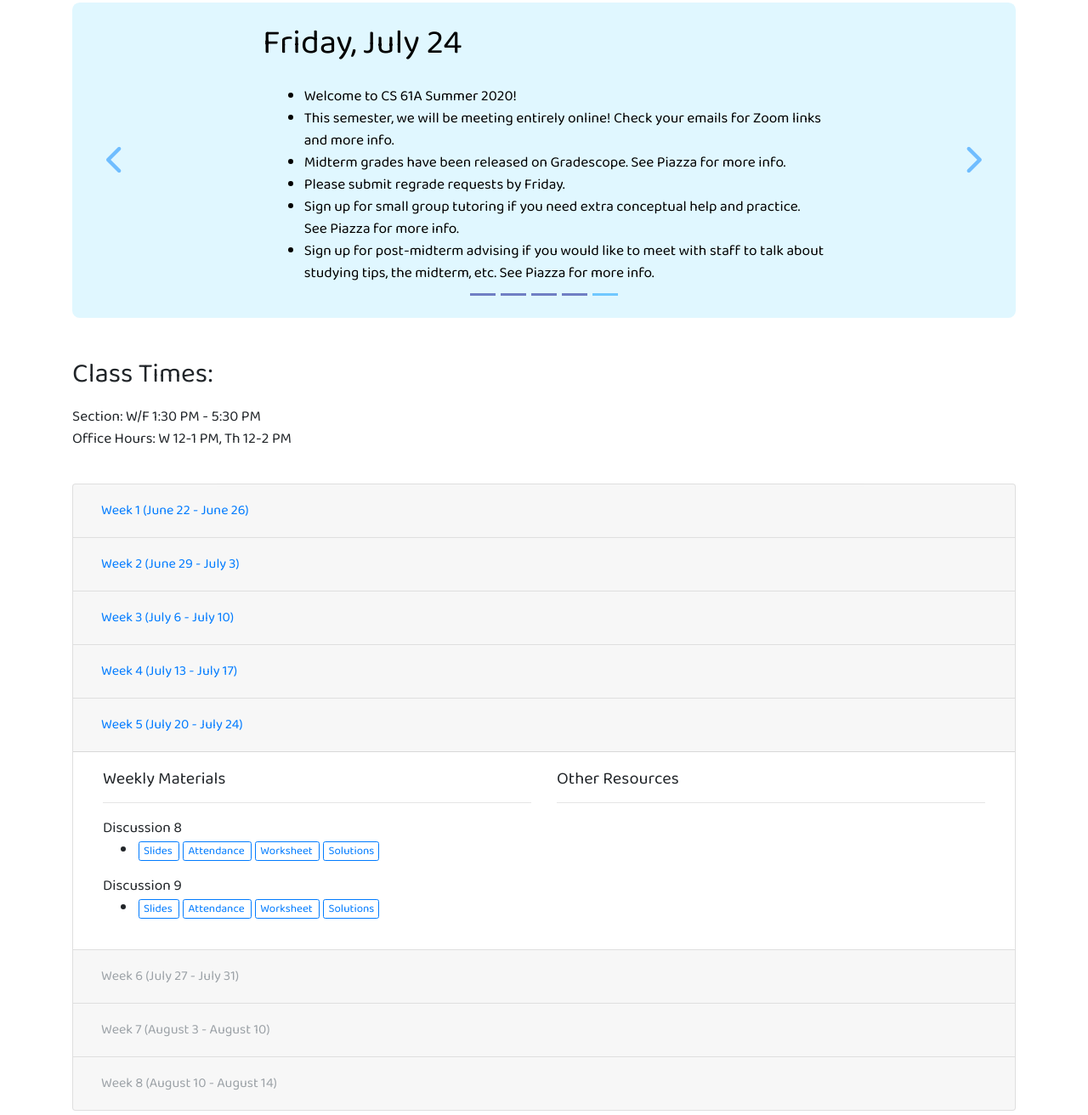
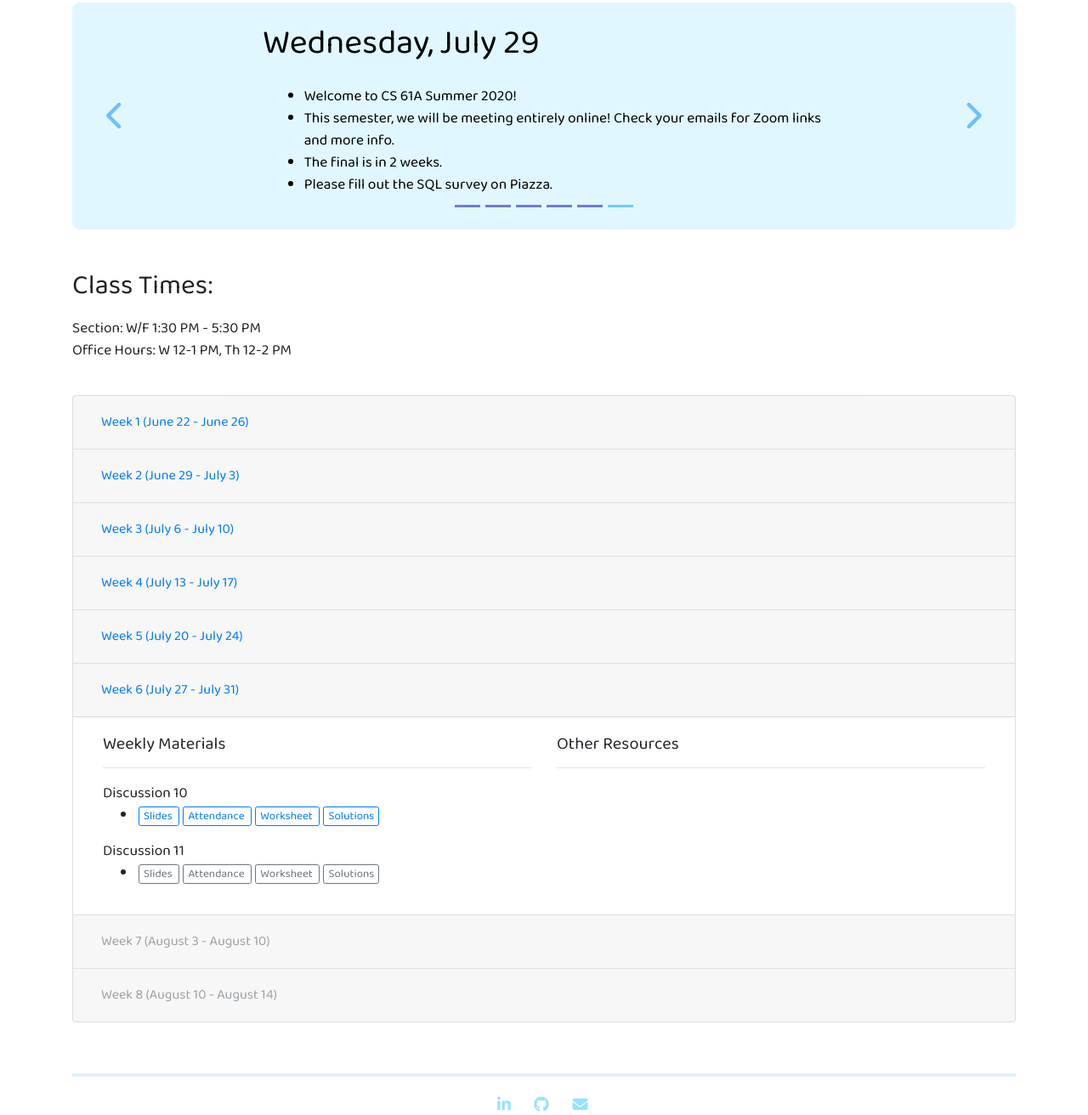
Before and after one commit to jemmy-z/cs61a-v3, a plain HTML site: page index.html in a window 1280 px wide. Shown: the part 115-1427 px from the top of the page at 85% size. Drawn offline with nearby package versions, Linux system fonts and the light colour scheme.

Commit message:
added discussion 10 materials

```diff
--- a/announcements/week6.xml
+++ b/announcements/week6.xml
@@ -1,6 +1,7 @@
 <announcement>
-    <date>Monday, July 27</date>
+    <date>Wednesday, July 29</date>
     <info>Welcome to CS 61A {% SEMESTER %}!</info>
     <info>This semester, we will be meeting entirely online! Check your emails for Zoom links and more info.</info>
-    <info>You can find out more about me &lt;a href="about.html"&gt;here&lt;/a&gt;.</info>
+    <info>The final is in 2 weeks.</info>
+    <info>Please fill out the SQL survey on Piazza.</info>
 </announcement>
--- a/index.html
+++ b/index.html
@@ -160,7 +160,7 @@
           </li>
          </ul>
         </div>
-        <div class="carousel-item p-4 active" id="announcement-4">
+        <div class="carousel-item p-4" id="announcement-4">
          <h1>
           Friday, July 24
          </h1>
@@ -185,6 +185,25 @@
           </li>
          </ul>
         </div>
+        <div class="carousel-item p-4 active" id="announcement-5">
+         <h1>
+          Wednesday, July 29
+         </h1>
+         <ul class="announcement-list">
+          <li class="announcement-item">
+           Welcome to CS 61A Summer 2020!
+          </li>
+          <li class="announcement-item">
+           This semester, we will be meeting entirely online! Check your emails for Zoom links and more info.
+          </li>
+          <li class="announcement-item">
+           The final is in 2 weeks.
+          </li>
+          <li class="announcement-item">
+           Please fill out the SQL survey on Piazza.
+          </li>
+         </ul>
+        </div>
        </div>
       </div>
       <div class="col-2">
@@ -206,7 +225,9 @@
       </li>
       <li data-slide-to="3" data-target="#Announcements">
       </li>
-      <li class="active" data-slide-to="4" data-target="#Announcements">
+      <li data-slide-to="4" data-target="#Announcements">
+      </li>
+      <li class="active" data-slide-to="5" data-target="#Announcements">
       </li>
      </ol>
     </div>
@@ -547,12 +568,12 @@
     <div class="card">
      <div class="card-header" id="headingFive">
       <h2 class="mb-0">
-       <button aria-controls="collapse5" aria-expanded="false" class="btn btn-link" data-target="#collapse5" data-toggle="collapse" id="week5" type="button">
+       <button aria-controls="collapse5" aria-expanded="false" class="btn btn-link collapsed" data-target="#collapse5" data-toggle="collapse" id="week5" type="button">
         Week 5 (July 20 - July 24)
        </button>
       </h2>
      </div>
-     <div aria-labelledby="headingFive" class="collapse show" data-parent="#weekly-info" id="collapse5">
+     <div aria-labelledby="headingFive" class="collapse" data-parent="#weekly-info" id="collapse5">
       <div class="card-body">
        <div class="container">
         <div class="row" id="materials5">
@@ -614,15 +635,65 @@
     <div class="card">
      <div class="card-header" id="headingSix">
       <h2 class="mb-0">
-       <button aria-controls="collapse6" aria-expanded="false" class="btn btn-link collapsed disabled" data-target="#collapse6" data-toggle="collapse" id="week6" type="button">
+       <button aria-controls="collapse6" aria-expanded="false" class="btn btn-link" data-target="#collapse6" data-toggle="collapse" id="week6" type="button">
         Week 6 (July 27 - July 31)
        </button>
       </h2>
      </div>
-     <div aria-labelledby="headingSix" class="collapse" data-parent="#weekly-info" id="collapse6">
+     <div aria-labelledby="headingSix" class="collapse show" data-parent="#weekly-info" id="collapse6">
       <div class="card-body">
        <div class="container">
         <div class="row" id="materials6">
+         <div class="col-md-6">
+          <h5>
+           Weekly Materials
+          </h5>
+          <hr/>
+          <span>
+           Discussion 10
+          </span>
+          <ul>
+           <li>
+            <a class="bordered" href="https://docs.google.com/presentation/d/1P7wjDagM1ArblTajz29F_VhImVXX4nBiaFDuMOaGZWo/edit?usp=sharing" target="_blank">
+             Slides
+            </a>
+            <a class="bordered" href="https://docs.google.com/forms/d/e/1FAIpQLSflpvH6w2QirwTCpmg0F148ucaUEFEiByXcvfnaETz46G2gPw/viewform?usp=sf_link" target="_blank">
+             Attendance
+            </a>
+            <a class="bordered" href="https://cs61a.org/disc/disc10.pdf" target="_blank">
+             Worksheet
+            </a>
+            <a class="bordered" href="https://cs61a.org/disc/disc10_sol.pdf" target="_blank">
+             Solutions
+            </a>
+           </li>
+          </ul>
+          <span>
+           Discussion 11
+          </span>
+          <ul>
+           <li>
+            <a class="bordered btn-link disabled" href="#" target="_blank">
+             Slides
+            </a>
+            <a class="bordered btn-link disabled" href="#" target="_blank">
+             Attendance
+            </a>
+            <a class="bordered btn-link disabled" href="#" target="_blank">
+             Worksheet
+            </a>
+            <a class="bordered btn-link disabled" href="#" target="_blank">
+             Solutions
+            </a>
+           </li>
+          </ul>
+         </div>
+         <div class="col-md-6">
+          <h5>
+           Other Resources
+          </h5>
+          <hr/>
+         </div>
         </div>
        </div>
       </div>
```
Also changed, not shown: calendar/week6.xml (+11 -32 lines), 1 other file.
